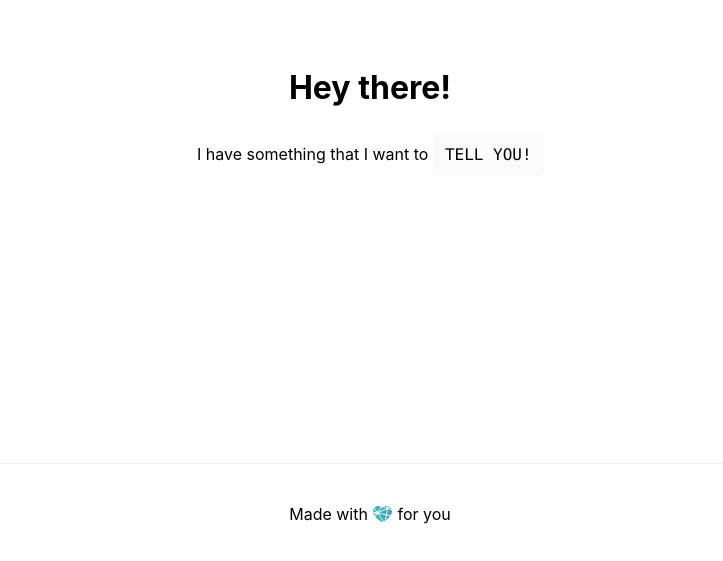
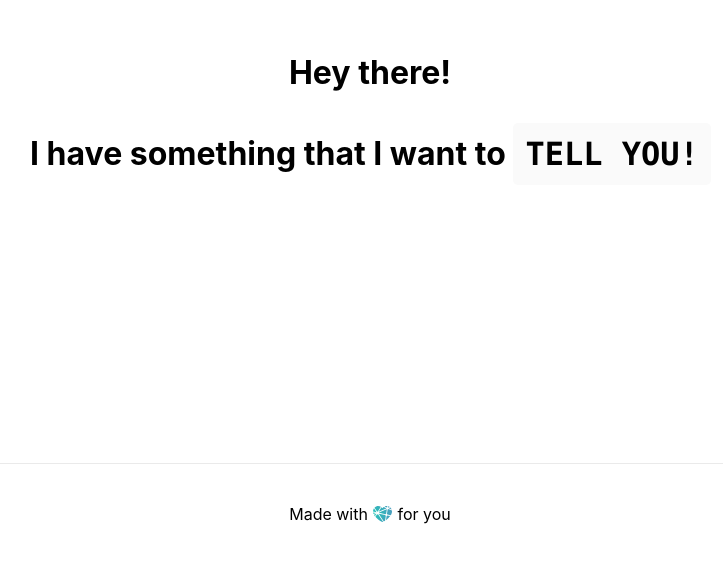
Before and after one commit to BernardPouw/jiah, a Next.js app: page / in a window 1280 px wide. Shown: the part 237-798 px from the top of the page, without its empty margins (270-993 px from the left). Built offline with nearby package versions, Linux system fonts and the light colour scheme.

Commit message:
changed index.js

```diff
--- a/pages/index.js
+++ b/pages/index.js
@@ -13,9 +13,9 @@ export default function Home() {
 
       <main>
         <Header title="Hey there!" />
-        <p className="description" class="animate__animated animate__bounce">
+        <h1 class="animate__animated animate__bounce">
           I have something that I want to <code>TELL YOU!</code>
-        </p>
+        </h1>
       </main>
 
       <Footer />
```
